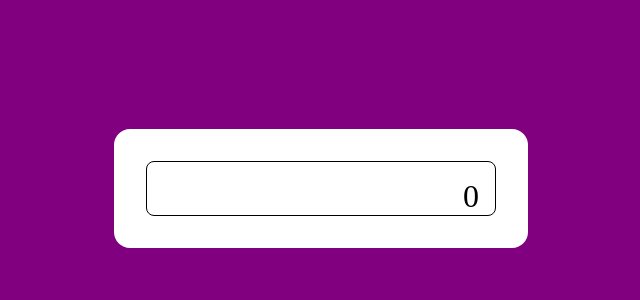
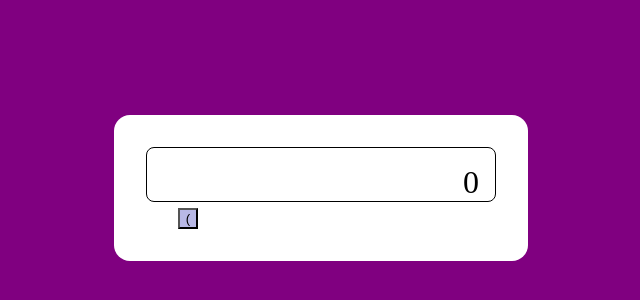
Before and after one commit to JeremyJZM/lab09-pweb, a plain HTML site: page index.html in a window 1280 px wide. Shown: the part 220-520 px from the top of the page, without its empty margins (319-959 px from the left). Drawn offline with Linux system fonts and the light colour scheme.

Commit message:
Se probó a añadir un botón de la calculadora. Este se muestra en color más oscuro gracias a los estilos. Por ahora se implementará la interfaz, después la funcionalidad con perl

```diff
--- a/index.html
+++ b/index.html
@@ -10,6 +10,13 @@
 		<div class="pantalla">
 			0
 		</div>
+		<div class="botones">
+			<form class="no-mostrar-formulario" action="/cgi-bin/script.cgi" method="get">
+                    <input type="text" name="op" value="1" class="no-mostrar" readonly="">
+                    <input type="text" name="screen" value="" class="no-mostrar" readonly="">
+                    <input type="submit" value="(" class="boton negro">
+                  </form>
+		</div>
 	  </div>
     </body>
 </html>
--- a/styles.css
+++ b/styles.css
@@ -22,3 +22,16 @@ body{
     font-size: 2rem;
     border-radius: .5rem;
 }
+.botones {
+    display: grid;
+    grid-template-columns: 1fr 1fr 1fr 1fr;
+    grid-gap: 5px;
+    justify-items: center;
+}
+.boton.negro {
+    background-color: rgb(184, 184, 230);
+    transition: 0.2s;
+}
+.no-mostrar{
+    display: none;
+}
```
Also changed, not shown: 1 other file.
